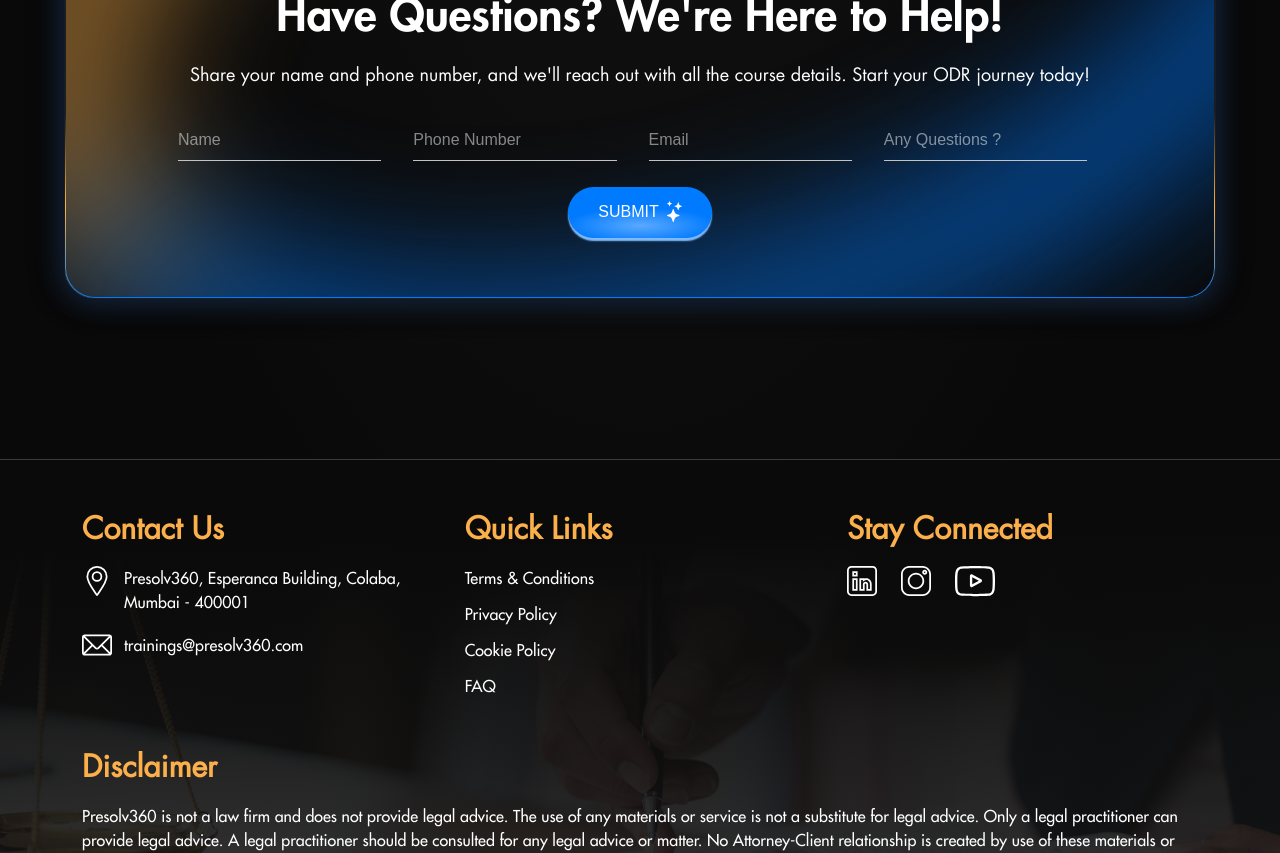
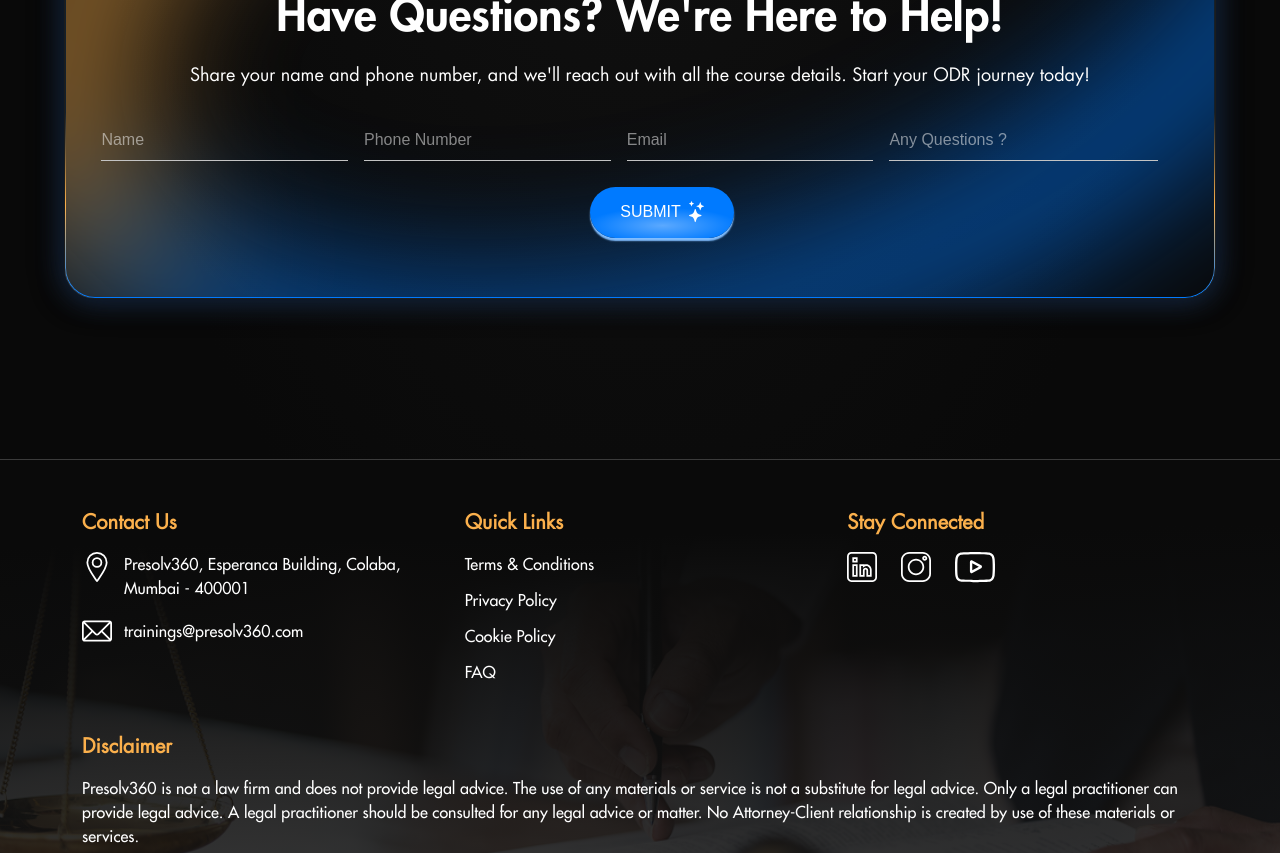
Before and after one commit to aryankuril/Presolv, a Next.js app: page /faq in a window 1280 px wide. Shown: the part 1380-2233 px from the top of the page. Built offline with nearby package versions, Linux system fonts and the light colour scheme; no server answers.

Commit message:
project added

```diff
--- a/src/app/components/Button.tsx
+++ b/src/app/components/Button.tsx
@@ -24,9 +24,9 @@ const Button: React.FC<ButtonProps> = ({
 }) => {
   const baseStyles = 'flex items-center justify-center gap-2 transition-all duration-200';
   const variantStyles = {
-    primary: 'custom-btn-primary !bg-[#007AFF] hover:!bg-white hover:!text-[#007AFF]',
-    secondary: 'bg-[#FBB04C] text-white hover:bg-[#f9950a]',
-    outline: 'border-2 border-[#007AFF] text-white hover:bg-[#007AFF]/10'
+    primary: 'custom-btn-primary ',
+    secondary: 'bg-[#FBB04C] text-white ',
+    outline: 'border-2 border-[#007AFF] text-white '
   };
   const sizeStyles = {
     sm: 'px-4 py-2 text-sm',
--- a/src/app/components/ContactForm.tsx
+++ b/src/app/components/ContactForm.tsx
@@ -57,8 +57,8 @@ export default function ContactForm() {
       Start your ODR journey today!
       </p>
     </div>
-    <form onSubmit={handleSubmit} className='flex flex-col gap-2.5 items-center max-sm:w-full'>
-      <div className='flex flex-row flex-wrap gap-8 w-full max-sm:flex-col max-sm:gap-2'>
+    <form onSubmit={handleSubmit} className='flex flex-col gap-2.5 ml-11 max-sm:ml-0 items-center max-sm:w-full'>
+      <div className='flex flex-row flex-wrap gap-4  w-[128%] max-sm:w-full max-sm:flex-col max-sm:gap-2'>
         <input
           type='text'
           placeholder='Name'
@@ -88,7 +88,7 @@ export default function ContactForm() {
           placeholder='Any Questions ?'
           value={questions}
           onChange={(e) => setQuestions(e.target.value)}
-          className='w-[22%] border-b border-[#C3C3C3] pb-2 bg-transparent max-sm:w-[100%]'
+          className='w-[24%] border-b border-[#C3C3C3] pb-2 bg-transparent max-sm:w-[100%]'
         />
       </div>
       <Button
--- a/src/app/components/Footer.tsx
+++ b/src/app/components/Footer.tsx
@@ -107,7 +107,7 @@ export default function Footer() {
           {/* Disclaimer */}
           <div className='mt-12'>
             <h4 className='text-[#FBB04C] text-lg font-semibold mb-4'>Disclaimer</h4>
-            <h6 className='text-white'>
+            <h6 className='text-white '>
               Presolv360 is not a law firm and does not provide legal advice. The use of any materials or service is not a substitute for legal advice. Only a legal practitioner can provide legal advice. A legal practitioner should be consulted for any legal advice or matter. No Attorney-Client relationship is created by use of these materials or services.
             </h6>
           </div>
--- a/src/app/course-insider/page.tsx
+++ b/src/app/course-insider/page.tsx
@@ -182,7 +182,7 @@ export default function CourseInsiderPage()  {
           <div className='flex flex-col gap-20 investment-card relative'>
             {/* Card1 */}
             <div className='return-investment flex flex-col gap-5 sticky top-20 sm-top-50 z-10 max-sm:top-45'>
-              <h4 className='text-[#FBB04C]'>
+              <h4 className='text-[#FBB04C] '>
                 Are You a Learner/Fresher Student?
               </h4>
               <Accordion
--- a/src/app/creating-impact/page.tsx
+++ b/src/app/creating-impact/page.tsx
@@ -94,7 +94,7 @@ export default function CreatingImpact() {
           <div className="grid grid-cols-3 gap-10 py-10 max-sm:py-1 max-sm:grid-cols-1">
             <div className="team-card flex flex-col h-full flex-1 min-h-[400px]">
               <Image src="/images/tanu-mehta.png" alt="Tanu Mehta" width={100} height={100} />
-              <h4 className="font-bold uppercase mt-5 mb-5">MS. Tanu Mehta</h4>
+              <h5 className="font-bold uppercase mt-5 mb-5">MS. Tanu Mehta</h5>
               <p className="mb-5">Presolv360&apos;s Course will not only help you move into the second level of engaging online,
                 but will give you the confidence to say yes to ODR</p>
               <div className="text-md text-black bg-[#FBB04C] rounded-full px-5 py-3 max-sm:text-sm max-sm:px-3 max-sm:py-2">
@@ -102,7 +102,7 @@ export default function CreatingImpact() {
             </div>
             <div className="team-card flex flex-col h-full flex-1 min-h-[400px]">
               <Image src="/images/justice-kannan.png" alt="Justic Kannan" width={100} height={100} />
-              <h4 className="font-bold mb-5 mt-5 uppercase">Justice K. Kannan</h4>
+              <h5 className="font-bold mb-5 mt-5 uppercase">Justice K. Kannan</h5>
               <p className="mb-5">ODR is a method of securing a dispute resolution at your own pace,
                 in the way you want, in the comfort that you desire </p>
               <div className="text-md text-black bg-[#FBB04C] rounded-full px-5 py-3 max-sm:text-sm max-sm:px-3 max-sm:py-2">
@@ -110,7 +110,7 @@ export default function CreatingImpact() {
             </div>
             <div className="team-card flex flex-col h-full flex-1 min-h-[400px]">
               <Image src="/images/ankit-sahani.png" alt="Ankit Sahni" width={100} height={100} />
-              <h4 className="mb-5 mt-5 font-bold uppercase">Mr Ankit Sahni</h4>
+              <h5 className="mb-5 mt-5 font-bold uppercase">Mr Ankit Sahni</h5>
               <p className="mb-5">Presolv360&apos;s ODR course is a game-changer in the field,
                 blending theoretical knowledge with practical, hands-on experience </p>
               <div className="text-md text-black bg-[#FBB04C] rounded-full px-5 py-3 max-sm:text-sm max-sm:px-3 max-sm:py-2"> IP & Technology Law</div>
--- a/src/app/globals.css
+++ b/src/app/globals.css
@@ -341,14 +341,36 @@ body {
     height: 40px;
     padding: 25px 20px;
   }
+  .custom-btn-primary:hover {
+  background: white;
+  color: #007AFF;
+  box-shadow: 0px 3px 1.5px 0px rgba(0, 122, 255, 0.2);
+}
+
+.custom-btn-primary:hover img {
+  /* fill: #007AFF; */
+  filter: invert(35%) sepia(81%) saturate(6040%) hue-rotate(209deg) brightness(120%) contrast(101%);
+
+}
 }
 
 @media (max-width: 480px) {
   .custom-btn-primary {
     height: 30px;
     font-size: 14px;
-    padding: 20px 15px;
+    padding: 20px 20px;
   }
+  .custom-btn-primary:hover {
+  background: white;
+  color: #007AFF;
+  box-shadow: 0px 3px 1.5px 0px rgba(0, 122, 255, 0.2);
+}
+
+.custom-btn-primary:hover img {
+  /* fill: #007AFF; */
+  filter: invert(35%) sepia(81%) saturate(6040%) hue-rotate(209deg) brightness(120%) contrast(101%);
+
+}
 }
 
 /*team card*/
@@ -516,6 +538,14 @@ body {
   transform-origin: center center;
   }
 
+  @media (max-width: 1280px) {
+  .return-investment {
+
+    overflow: hidden;
+  }
+}
+
+
   .return-investment::before {
   content: "";
   position: absolute;
@@ -547,7 +577,12 @@ body {
   --p: 18px;
   --li:18px;
 }
+ @media (max-width: 1280px) {
+    :root {
+        --h4: 20px;
 
+    }
+  }
 /* Mobile font sizes */
 @media (max-width: 768px) {
   :root {
@@ -556,12 +591,18 @@ body {
     --h3: 20px;
     --h4: 18px;
     --h5: 16px;
-    --h6: 12px;
+    --h6: 14px;
     --p: 14px;
     --li:14px;
   }
 
+
   /* hero heading font */
+
+ a{
+ font-family: var(--font-futura-bk-bt);
+  line-height: 1.1;
+}
 h1{
   font-size: var(--h1);
   font-family: var(--font-futura-bold);
@@ -616,6 +657,10 @@ p{
 }
 
 /* hero heading font */
+ a{
+ font-family: var(--font-futura-bk-bt);
+  line-height: 1.1;
+}
 h1{
   font-size: var(--h1);
   font-family: var(--font-futura-bold);
--- a/src/app/page.tsx
+++ b/src/app/page.tsx
@@ -64,7 +64,7 @@ export default function Home() {
         </div>
 
         {/* Card Carousel */}
-        <div className="container relative mx-auto py-12 px-4 md:px-8  mt-20 max-sm:mt-1 lg:px-20 max-sm:px-5 max-sm:py-5">
+        <div className="container relative mx-auto px-4 md:px-8  mt-10 max-sm:mt-1 lg:px-20 max-sm:px-5 max-sm:py-5">
           <CardCarousel
             cards={cards}
             showNavigation={true}
@@ -83,7 +83,7 @@ export default function Home() {
           />
         </div>
         {/* Inside the Course */}
-        <div className='container  px-15 flex flex-col items-center justify-center mt-25 max-sm:mt-20  mx-auto max-sm:px-5 max-sm:py-1'>
+        <div className='container  px-15 flex flex-col items-center justify-center mt-30 max-sm:mt-20  mx-auto max-sm:px-5 max-sm:py-1'>
           <h2 className="text-white text-center mb-4 text-3xl md:text-4xl">Inside the Course</h2>
           <p className="text-white text-center mb-6 text-lg md:text-xl">
             Developed by Presolv360 in collaboration with industry experts, this online course offers a dynamic, tech-driven learning experience. Participants explore the evolution from ADR to ODR through real-world case studies,
```
